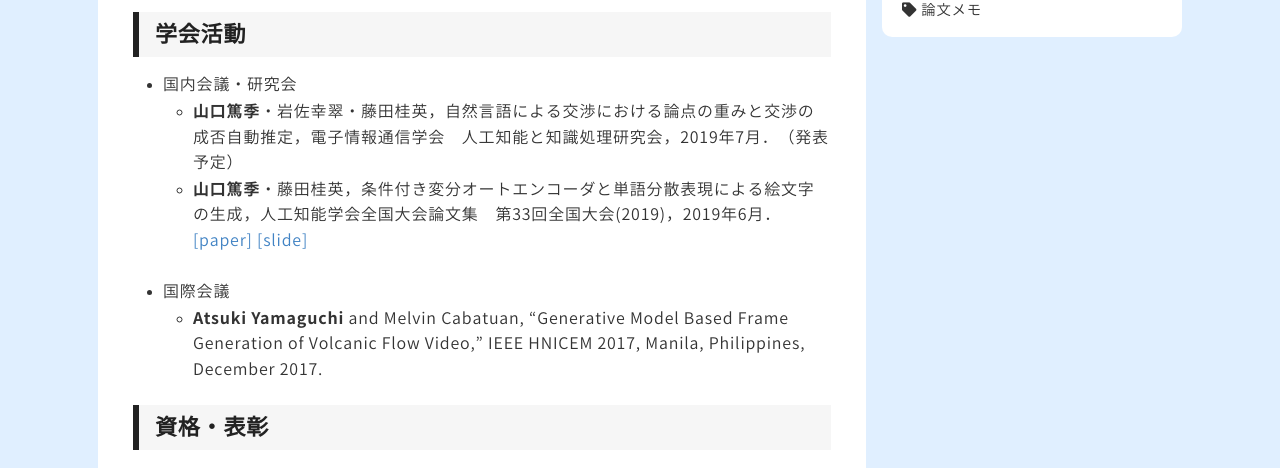
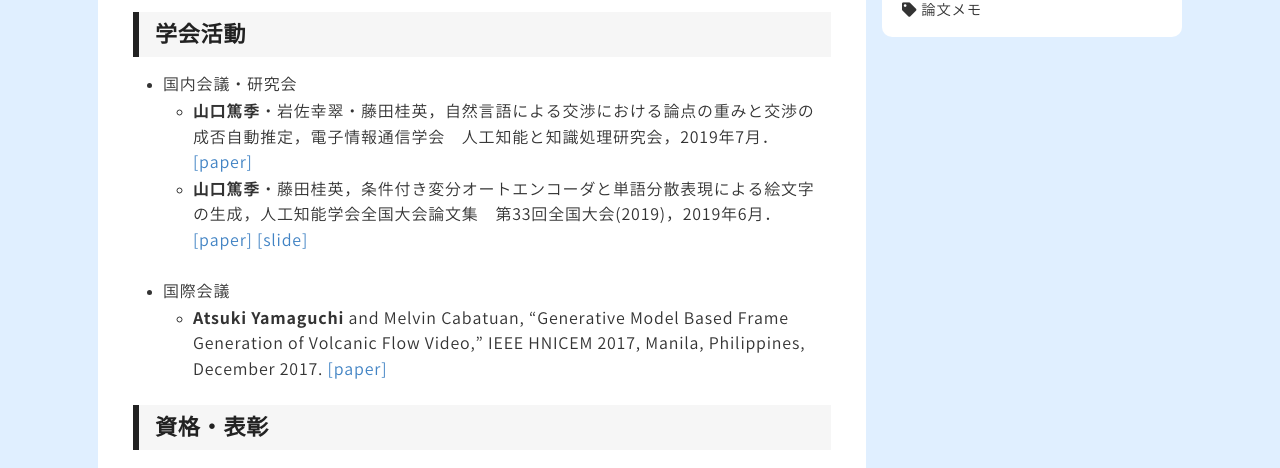
Before and after one commit to gucci-j/gucci-j.github.io, a Jekyll site: the page built from about_ja.md, in a window 1280 px wide. Shown: the part 1060-1528 px from the top of the page. Built offline with Jekyll 4.4.1, drawn with Linux system fonts in a browser that asks for light colours; nearby versions of some CDN libraries; comment, search, counter and statistics services are not loaded.

Commit message:
Add links

```diff
--- a/about_ja.md
+++ b/about_ja.md
@@ -35,11 +35,11 @@ custom_css: page
 ## 学会活動
 
 * 国内会議・研究会
-    * **山口篤季**・岩佐幸翠・藤田桂英，自然言語による交渉における論点の重みと交渉の成否自動推定，電子情報通信学会　人工知能と知識処理研究会，2019年7月．（発表予定）
+    * **山口篤季**・岩佐幸翠・藤田桂英，自然言語による交渉における論点の重みと交渉の成否自動推定，電子情報通信学会　人工知能と知識処理研究会，2019年7月．[\[paper\]](https://www.ieice.org/ken/paper/20190722c1oR/)
     * **山口篤季**・藤田桂英，条件付き変分オートエンコーダと単語分散表現による絵文字の生成，人工知能学会全国大会論文集　第33回全国大会(2019)，2019年6月．[\[paper\]](https://confit.atlas.jp/guide/event-img/jsai2019/2L4-J-9-04/public/pdf?type=in) [\[slide\]](https://www.slideshare.net/AtsukiYamaguchi1/jsai2019-148918796)
 <br />
 * 国際会議
-    * **Atsuki Yamaguchi** and Melvin Cabatuan, “Generative Model Based Frame Generation of Volcanic Flow Video,” IEEE HNICEM 2017, Manila, Philippines, December 2017.
+    * **Atsuki Yamaguchi** and Melvin Cabatuan, “Generative Model Based Frame Generation of Volcanic Flow Video,” IEEE HNICEM 2017, Manila, Philippines, December 2017. [\[paper\]](https://ieeexplore.ieee.org/document/8269503)
 
 
 ## 資格・表彰
```
